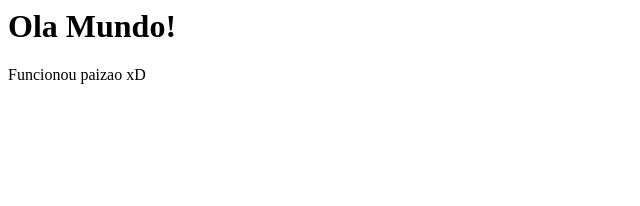
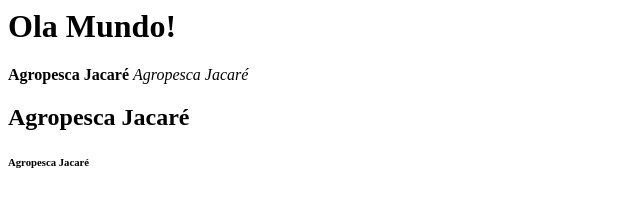
Before and after one commit to marcelopottier/marcelopottier.github.io, a plain HTML site: page index.html in a window 1280 px wide. Shown: the whole page, without its empty margins (0-640 px from the left). Drawn offline with Linux system fonts and the light colour scheme.

Commit message:
Update index.html

```diff
--- a/index.html
+++ b/index.html
@@ -6,10 +6,13 @@
   <body>
     <div>
       <h1>Ola Mundo!</h1>
-      <p>
-        Funcionou paizao xD
-      </p>
     </div>
+    <div>
+      <b>Agropesca Jacaré</b>
+      <i>Agropesca Jacaré</i>
+      <h2>Agropesca Jacaré</h2>
+      <h6>Agropesca Jacaré</h6>
+    <div>
   </body>
 
 </html>
```
